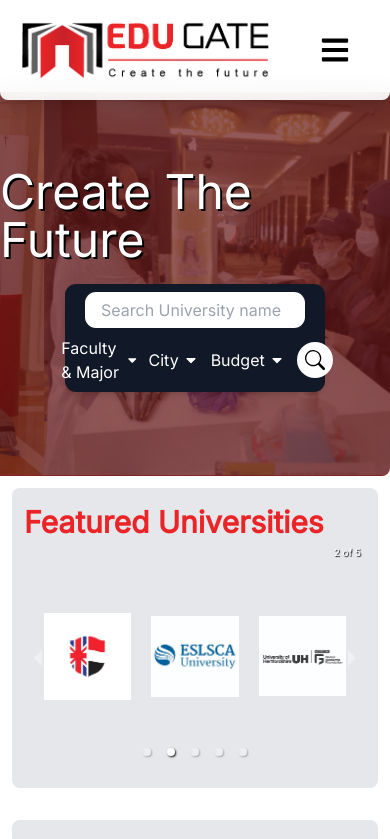
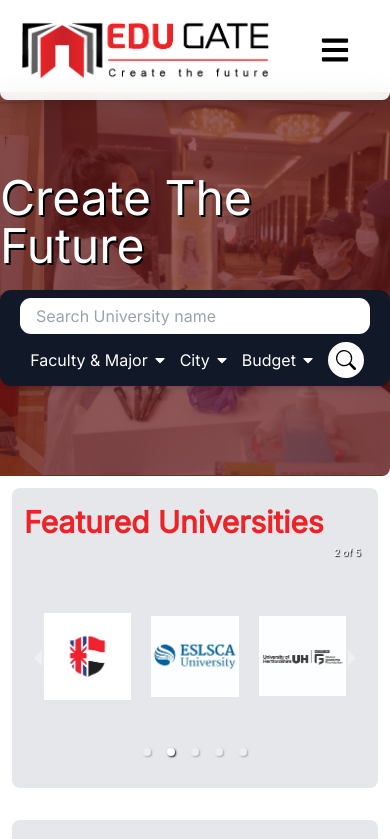
Before and after one commit to AbdalrahmanHafez/Edugate-platform, a React (Create React App) app: page / in a window 390 px wide. Shown: the top 839 px of the page. Built offline with nearby package versions, Linux system fonts and the light colour scheme.

Commit message:
Search bar full on mobile

```diff
--- a/src/Pages/Home.jsx
+++ b/src/Pages/Home.jsx
@@ -67,7 +67,7 @@ const styles = {
   mccontent:
     "/bg-red-200 mx-3 md:w-10/12 flex flex-col justify-start items-start-center",
 
-  searchBox: "w-8/12 h-fit mx-auto",
+  searchBox: "md:w-8/12 w-full h-fit mx-auto",
 
   carousel: "w-full h-60 bg-green-600",
 };
```
